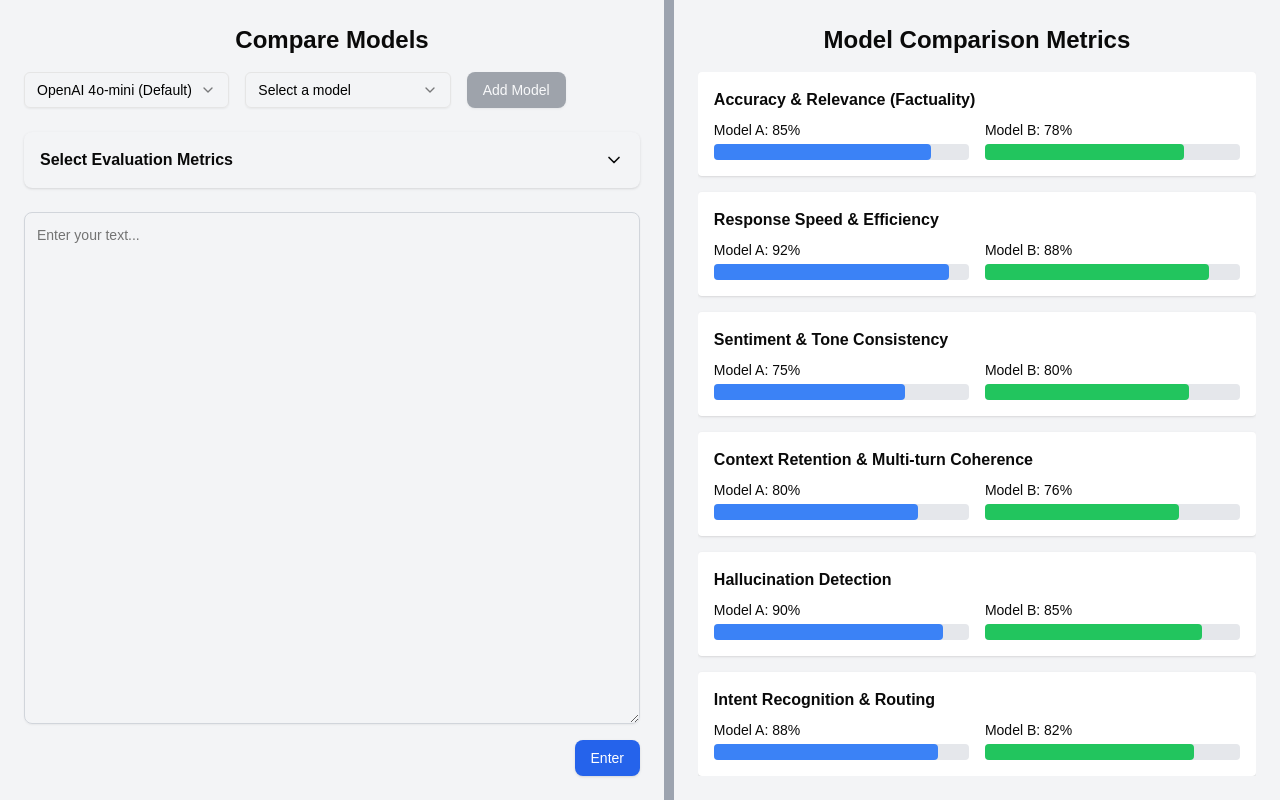
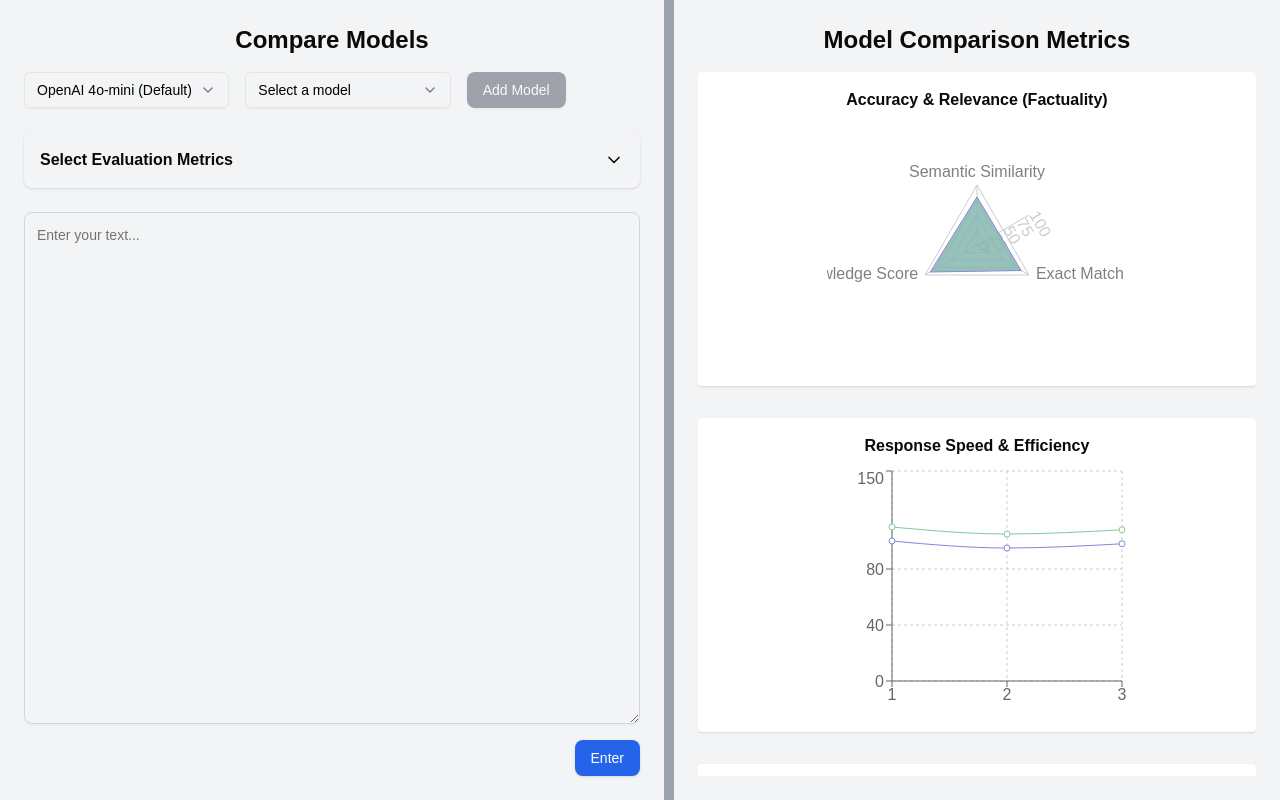
Before and after one commit to RaoAkif/247metrics, a Next.js app: page / in a window 1280 px wide. Both pictures are taken after a click on the button "Enter". Built offline with nearby package versions, Linux system fonts and the light colour scheme.

Commit message:
Add relevant visualizations

```diff
--- a/components/ResponseDisplay.tsx
+++ b/components/ResponseDisplay.tsx
@@ -1,29 +1,287 @@
 import { motion } from "framer-motion";
+import {
+  Radar,
+  RadarChart,
+  PolarGrid,
+  PolarAngleAxis,
+  PolarRadiusAxis,
+  LineChart,
+  Line,
+  CartesianGrid,
+  XAxis,
+  YAxis,
+  Tooltip,
+  BarChart,
+  Bar,
+  PieChart,
+  Pie,
+  Cell,
+  ScatterChart,
+  Scatter
+} from "recharts";
 
 interface ResponseDisplayProps {
-  selectedModels: string[]; // can be ["Model A", "Model B"]
-  responses: { [key: string]: string };
+  selectedModels: string[]; // e.g. ["Model A", "Model B"]
+  responses?: { [key: string]: string };
 }
 
-export default function ResponseDisplay({ selectedModels, responses }: ResponseDisplayProps) {
-  // Dummy data for 15 metrics
+export default function ResponseDisplay({ selectedModels }: ResponseDisplayProps) {
+  // List of 15 metrics (names must match those in our renderChart switch cases)
   const metrics = [
-    { name: "Accuracy & Relevance (Factuality)", modelA: 85, modelB: 78 },
-    { name: "Response Speed & Efficiency", modelA: 92, modelB: 88 },
-    { name: "Sentiment & Tone Consistency", modelA: 75, modelB: 80 },
-    { name: "Context Retention & Multi-turn Coherence", modelA: 80, modelB: 76 },
-    { name: "Hallucination Detection", modelA: 90, modelB: 85 },
-    { name: "Intent Recognition & Routing", modelA: 88, modelB: 82 },
-    { name: "Personalization & Customer Recognition", modelA: 80, modelB: 75 },
-    { name: "Compliance & Security", modelA: 95, modelB: 90 },
-    { name: "Escalation Handling", modelA: 70, modelB: 65 },
-    { name: "Language & Accent Understanding", modelA: 85, modelB: 80 },
-    { name: "Handling Interruptions & Corrections", modelA: 75, modelB: 70 },
-    { name: "Handling Noisy Input (ASR Evaluation)", modelA: 80, modelB: 78 },
-    { name: "Query Complexity Handling", modelA: 88, modelB: 85 },
-    { name: "Emotional Intelligence & Empathy", modelA: 82, modelB: 79 },
-    { name: "Conversational Flow & Engagement", modelA: 90, modelB: 87 },
+    "Accuracy & Relevance (Factuality)",
+    "Response Speed & Efficiency",
+    "Sentiment & Tone Consistency",
+    "Context Retention & Multi-turn Coherence",
+    "Hallucination Detection",
+    "Intent Recognition & Routing",
+    "Personalization & Customer Recognition",
+    "Compliance & Security",
+    "Escalation Handling",
+    "Language & Accent Understanding",
+    "Handling Interruptions & Corrections",
+    "Handling Noisy Input (ASR Evaluation)",
+    "Query Complexity Handling",
+    "Emotional Intelligence & Empathy",
+    "Conversational Flow & Engagement"
   ];
+
+  // Render a chart for a given metric based on its best visualization type.
+  function renderChart(metricName: string) {
+    switch (metricName) {
+      case "Accuracy & Relevance (Factuality)": {
+        // Dummy radar chart for multi-metric comparison (Semantic Similarity, Exact Match, Knowledge Score)
+        const radarData = [
+          { metric: "Semantic Similarity", ModelA: 80, ModelB: 75 },
+          { metric: "Exact Match", ModelA: 85, ModelB: 80 },
+          { metric: "Knowledge Score", ModelA: 90, ModelB: 85 }
+        ];
+        return (
+          <RadarChart outerRadius={60} width={300} height={250} data={radarData}>
+            <PolarGrid />
+            <PolarAngleAxis dataKey="metric" />
+            <PolarRadiusAxis angle={30} domain={[0, 100]} />
+            <Radar name="Model A" dataKey="ModelA" stroke="#8884d8" fill="#8884d8" fillOpacity={0.6} />
+            <Radar name="Model B" dataKey="ModelB" stroke="#82ca9d" fill="#82ca9d" fillOpacity={0.6} />
+            <Tooltip />
+          </RadarChart>
+        );
+      }
+      case "Response Speed & Efficiency": {
+        // Dummy line chart for latency over multiple prompts
+        const lineData = [
+          { prompt: "1", ModelA: 100, ModelB: 110 },
+          { prompt: "2", ModelA: 95, ModelB: 105 },
+          { prompt: "3", ModelA: 98, ModelB: 108 }
+        ];
+        return (
+          <LineChart width={300} height={250} data={lineData}>
+            <CartesianGrid strokeDasharray="3 3" />
+            <XAxis dataKey="prompt" />
+            <YAxis domain={[0, 150]} />
+            <Tooltip />
+            <Line type="monotone" dataKey="ModelA" stroke="#8884d8" />
+            <Line type="monotone" dataKey="ModelB" stroke="#82ca9d" />
+          </LineChart>
+        );
+      }
+      case "Sentiment & Tone Consistency": {
+        // Dummy sentiment polarity heatmap
+        return (
+          <div className="w-64 h-32 flex items-center justify-center bg-gradient-to-r from-green-200 to-red-200">
+            Sentiment Polarity Heatmap
+          </div>
+        );
+      }
+      case "Context Retention & Multi-turn Coherence": {
+        // Dummy heatmap for context retention
+        return (
+          <div className="w-64 h-32 flex items-center justify-center bg-gradient-to-r from-blue-200 to-purple-200">
+            Context Retention Heatmap
+          </div>
+        );
+      }
+      case "Hallucination Detection": {
+        // Dummy error rate bar chart
+        const errorData = [
+          { name: "Model A", errorRate: 5 },
+          { name: "Model B", errorRate: 8 }
+        ];
+        return (
+          <BarChart width={300} height={250} data={errorData}>
+            <CartesianGrid strokeDasharray="3 3" />
+            <XAxis dataKey="name" />
+            <YAxis domain={[0, 100]} unit="%" />
+            <Tooltip />
+            <Bar dataKey="errorRate" fill="#ff7300" />
+          </BarChart>
+        );
+      }
+      case "Intent Recognition & Routing": {
+        // Dummy confusion matrix rendered as a simple table
+        return (
+          <table className="min-w-full text-sm border">
+            <thead>
+              <tr>
+                <th className="border px-2 py-1">Intent</th>
+                <th className="border px-2 py-1">Model A</th>
+                <th className="border px-2 py-1">Model B</th>
+              </tr>
+            </thead>
+            <tbody>
+              <tr>
+                <td className="border px-2 py-1">Intent 1</td>
+                <td className="border px-2 py-1">80%</td>
+                <td className="border px-2 py-1">75%</td>
+              </tr>
+              <tr>
+                <td className="border px-2 py-1">Intent 2</td>
+                <td className="border px-2 py-1">85%</td>
+                <td className="border px-2 py-1">80%</td>
+              </tr>
+            </tbody>
+          </table>
+        );
+      }
+      case "Personalization & Customer Recognition": {
+        // Dummy heatmap for personalization accuracy
+        return (
+          <div className="w-64 h-32 flex items-center justify-center bg-gradient-to-r from-yellow-200 to-red-200">
+            Personalization Accuracy Heatmap
+          </div>
+        );
+      }
+      case "Compliance & Security": {
+        // Dummy pie chart for PII leakage percentage
+        const pieData = [
+          { name: "Model A", value: 3 },
+          { name: "Model B", value: 5 }
+        ];
+        const COLORS = ["#0088FE", "#00C49F"];
+        return (
+          <PieChart width={300} height={250}>
+            <Pie data={pieData} dataKey="value" nameKey="name" cx="50%" cy="50%" outerRadius={60} fill="#8884d8">
+              {pieData.map((entry, index) => (
+                <Cell key={`cell-${index}`} fill={COLORS[index % COLORS.length]} />
+              ))}
+            </Pie>
+            <Tooltip />
+          </PieChart>
+        );
+      }
+      case "Escalation Handling": {
+        // Dummy stacked bar chart for escalation handling (correct vs. false escalations)
+        const escalationData = [
+          { name: "Model A", correct: 80, false: 20 },
+          { name: "Model B", correct: 75, false: 25 }
+        ];
+        return (
+          <BarChart width={300} height={250} data={escalationData}>
+            <CartesianGrid strokeDasharray="3 3" />
+            <XAxis dataKey="name" />
+            <YAxis domain={[0, 100]} />
+            <Tooltip />
+            <Bar dataKey="correct" stackId="a" fill="#82ca9d" />
+            <Bar dataKey="false" stackId="a" fill="#ff7300" />
+          </BarChart>
+        );
+      }
+      case "Language & Accent Understanding": {
+        // Dummy WER heatmap
+        return (
+          <div className="w-64 h-32 flex items-center justify-center bg-gradient-to-r from-purple-200 to-pink-200">
+            WER Heatmap
+          </div>
+        );
+      }
+      case "Handling Interruptions & Corrections": {
+        // Dummy stacked bar chart for correction success rate
+        const correctionData = [
+          { name: "Model A", success: 85, failure: 15 },
+          { name: "Model B", success: 80, failure: 20 }
+        ];
+        return (
+          <BarChart width={300} height={250} data={correctionData}>
+            <CartesianGrid strokeDasharray="3 3" />
+            <XAxis dataKey="name" />
+            <YAxis domain={[0, 100]} />
+            <Tooltip />
+            <Bar dataKey="success" stackId="a" fill="#82ca9d" />
+            <Bar dataKey="failure" stackId="a" fill="#ff7300" />
+          </BarChart>
+        );
+      }
+      case "Handling Noisy Input (ASR Evaluation)": {
+        // Dummy WER table rendered as a simple table
+        return (
+          <table className="min-w-full text-sm border">
+            <thead>
+              <tr>
+                <th className="border px-2 py-1">Noise Level</th>
+                <th className="border px-2 py-1">Model A WER</th>
+                <th className="border px-2 py-1">Model B WER</th>
+              </tr>
+            </thead>
+            <tbody>
+              <tr>
+                <td className="border px-2 py-1">Low</td>
+                <td className="border px-2 py-1">10%</td>
+                <td className="border px-2 py-1">12%</td>
+              </tr>
+              <tr>
+                <td className="border px-2 py-1">High</td>
+                <td className="border px-2 py-1">20%</td>
+                <td className="border px-2 py-1">25%</td>
+              </tr>
+            </tbody>
+          </table>
+        );
+      }
+      case "Query Complexity Handling": {
+        // Dummy scatter plot for performance on simple vs. complex queries
+        const scatterData = [
+          { complexity: 1, ModelA: 90, ModelB: 85 },
+          { complexity: 2, ModelA: 80, ModelB: 75 },
+          { complexity: 3, ModelA: 70, ModelB: 65 }
+        ];
+        return (
+          <ScatterChart width={300} height={250}>
+            <CartesianGrid />
+            <XAxis type="number" dataKey="complexity" name="Complexity" />
+            <YAxis type="number" dataKey="ModelA" name="ModelA" domain={[0, 100]} />
+            <Tooltip cursor={{ strokeDasharray: "3 3" }} />
+            <Scatter name="Model A" data={scatterData} fill="#8884d8" />
+            <Scatter name="Model B" data={scatterData} fill="#82ca9d" />
+          </ScatterChart>
+        );
+      }
+      case "Emotional Intelligence & Empathy": {
+        // Dummy sentiment heatmap for empathy feedback
+        return (
+          <div className="w-64 h-32 flex items-center justify-center bg-gradient-to-r from-green-200 to-blue-200">
+            Sentiment Heatmap
+          </div>
+        );
+      }
+      case "Conversational Flow & Engagement": {
+        // Dummy bar chart for coherence scores
+        const engagementData = [
+          { name: "Model A", coherence: 90 },
+          { name: "Model B", coherence: 85 }
+        ];
+        return (
+          <BarChart width={300} height={250} data={engagementData}>
+            <CartesianGrid strokeDasharray="3 3" />
+            <XAxis dataKey="name" />
+            <YAxis domain={[0, 100]} />
+            <Tooltip />
+            <Bar dataKey="coherence" fill="#8884d8" />
+          </BarChart>
+        );
+      }
+      default:
+        return <div>No chart available.</div>;
+    }
+  }
 
   return (
     <motion.div
@@ -32,49 +290,27 @@ export default function ResponseDisplay({ selectedModels, responses }: ResponseD
       transition={{ duration: 0.7, ease: "easeInOut" }}
       className="h-full flex"
     >
-      {/* Left vertical divider */}
+      {/* Vertical divider remains unchanged */}
       <motion.div
         initial={{ width: 0, opacity: 0 }}
         animate={{ width: "10px", opacity: 1 }}
         transition={{ duration: 0.5, delay: 0.3 }}
         className="bg-gray-400 h-full"
       />
-      {/* Main content */}
       <motion.div
         initial={{ opacity: 0, x: 20 }}
         animate={{ opacity: 1, x: 0 }}
         transition={{ duration: 0.5, delay: 0.4 }}
         className="p-6 bg-gray-100 h-full w-full flex flex-col"
       >
-        <h3 className="text-2xl font-semibold mb-4 text-center">
-          Model Comparison Metrics
-        </h3>
+        <h3 className="text-2xl font-semibold mb-4 text-center">Model Comparison Metrics</h3>
         <div className="overflow-auto flex-grow">
-          {/* Using a one-column grid to display each metric on its own row */}
-          <div className="grid grid-cols-1 gap-4">
+          {/* One-column grid: each metric (with its chart) appears on its own row */}
+          <div className="grid grid-cols-1 gap-8">
             {metrics.map((metric) => (
-              <div key={metric.name} className="p-4 bg-white rounded shadow">
-                <h4 className="font-bold mb-2">{metric.name}</h4>
-                <div className="flex space-x-4">
-                  <div className="flex-1">
-                    <div className="text-sm mb-1">Model A: {metric.modelA}%</div>
-                    <div className="w-full bg-gray-200 h-4 rounded">
-                      <div
-                        className="bg-blue-500 h-4 rounded"
-                        style={{ width: `${metric.modelA}%` }}
-                      ></div>
-                    </div>
-                  </div>
-                  <div className="flex-1">
-                    <div className="text-sm mb-1">Model B: {metric.modelB}%</div>
-                    <div className="w-full bg-gray-200 h-4 rounded">
-                      <div
-                        className="bg-green-500 h-4 rounded"
-                        style={{ width: `${metric.modelB}%` }}
-                      ></div>
-                    </div>
-                  </div>
-                </div>
+              <div key={metric} className="p-4 bg-white rounded shadow flex flex-col items-center">
+                <h4 className="font-bold mb-2">{metric}</h4>
+                {renderChart(metric)}
               </div>
             ))}
           </div>
```
